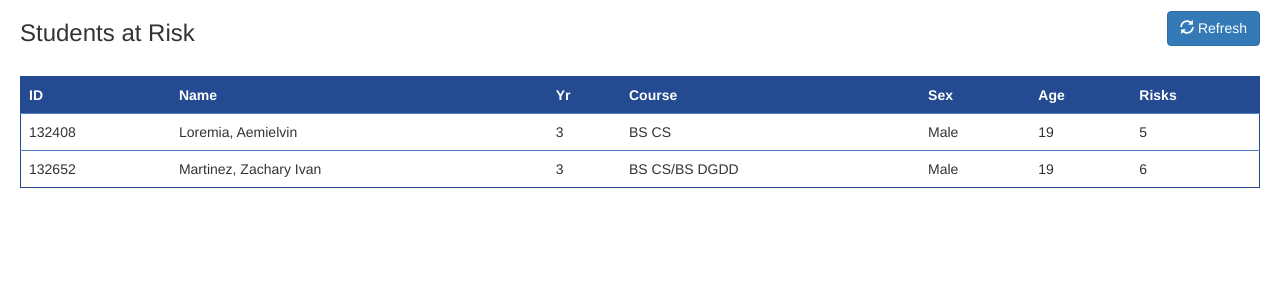
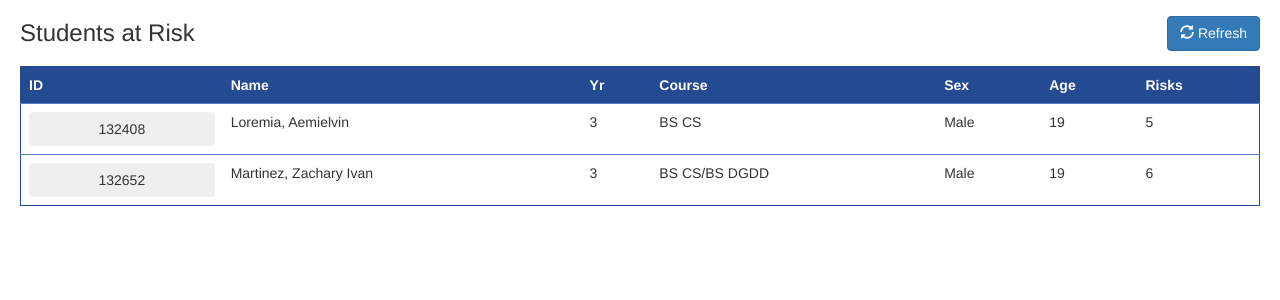
Before and after one commit to erocrizs/Student-Risk-Monitoring-System, a PHP site: page /alert-profiles.html in a window 1280 px wide. Shown: the top 300 px of the page. Run offline with PHP 8.4, Linux system fonts and the light colour scheme.

Commit message:
Add ID number button for Alert Profile

```diff
--- a/alert-profiles.html
+++ b/alert-profiles.html
@@ -12,10 +12,11 @@
 
 	<body>
 		<div class="padded-side alert-profile">
-			<div class="inline space-between center-align">
+			<div class="inline space-between center-align" id="alert-bar">
 				<h3>Students at Risk</h3>
 				<button class="btn btn-primary" id="refresh-button"><span class="glyphicon glyphicon-refresh"></span> Refresh</button>
 			</div>
+			<form action="?" method="post" target="_blank">
 				<table class="table table-hover">
 					<thead>
 						<th>ID</th>
@@ -28,7 +29,7 @@
 					</thead>
 					<tbody>
 						<tr>
-						<td>132408</td>
+							<td><input type="submit" class="btn" value="132408" /></td>
 							<td>Loremia, Aemielvin</td>
 							<td>3</td>
 							<td>BS CS</td>
@@ -37,7 +38,7 @@
 							<td>5</td>
 						</tr>
 						<tr>
-						<td>132652</td>
+							<td><input type="submit" class="btn" value="132652" /></td>
 							<td>Martinez, Zachary Ivan</td>
 							<td>3</td>
 							<td>BS CS/BS DGDD</td>
@@ -47,6 +48,7 @@
 						</tr>
 					</tbody>
 				</table>
+			</form>
 		</div>
 	</body>
 </html>
--- a/res/css/content.css
+++ b/res/css/content.css
@@ -74,9 +74,12 @@
 
 /* Alert Profile Part */
 
+.alert-profile h3 {
+	margin-top: 10px;
+}
+
 .alert-profile .table {
 	border: 1px solid #244A91;
-	margin-top: 20px;
 }
 
 .alert-profile .table thead {
@@ -93,3 +96,11 @@
 	padding: 3px 12px 3px 12px;
 	height: 2.5em;
 }
+
+.alert-profile table, .alert-profile #alert-bar {
+	margin-top: 10px;
+}
+
+.alert-profile table .btn {
+	width: 100%;
+}
```
Lines whose indentation alone changed are shown as unchanged.
